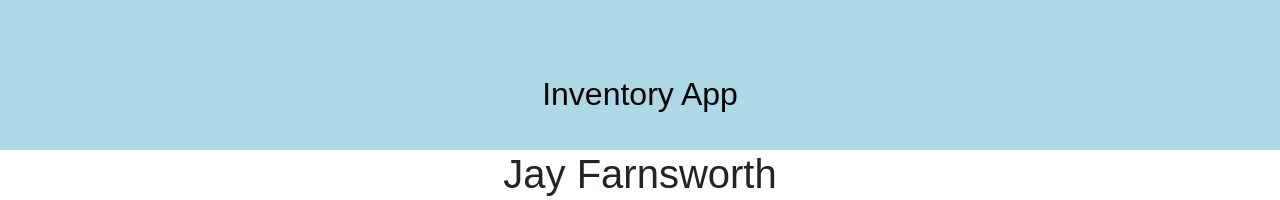
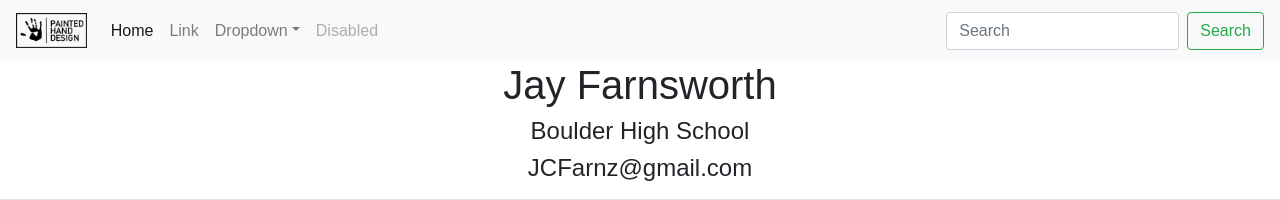
Before and after one commit to chasfricke/inventory-fe, a React (Create React App) app: page / in a window 1280 px wide. Shown: the top 200 px of the page. Built offline with nearby package versions, Linux system fonts and the light colour scheme; no server answers.

Commit message:
added generic navbar

```diff
--- a/src/components/App.js
+++ b/src/components/App.js
@@ -1,13 +1,14 @@
 import React, { Component } from 'react';
 import '../css/App.css';
 import ItemList from './ItemList';
+import NavBar from './NavBar';
 
 class App extends Component {
   render() {
     return (
       <div className="App">
-        <header className="App-header">
-          <h1 className="App-title">Inventory App</h1>
+        <header>
+          <NavBar />
         </header>
         <div>
           <ItemList />
--- a/src/components/ItemList.js
+++ b/src/components/ItemList.js
@@ -30,21 +30,6 @@
     };
 
   }
-
-  componentDidMount() {
-    this.getNannies()
-  }
-
-  getNannies = () => {
-    return fetch('https://gnarly-nannies.herokuapp.com/nanny_account_info')
-      .then(response => response.json())
-      .then(data => {
-        var nannyData = data.nanny_account_info;
-        this.setState({nannyData: nannyData})
-      })
-    }
-
-
 
 
   render() {
--- /dev/null
+++ b/src/components/NavBar.js
@@ -0,0 +1,54 @@
+import React from 'react';
+import logo from './PHD_logo.png'
+
+export class NavBar extends React.Component {
+  constructor(props) {
+    super(props)
+
+  }
+
+
+  render() {
+    return (
+    <nav class="navbar navbar-expand-lg navbar-light bg-light">
+        <a class="navbar-brand" href="https://www.paintedhand.design">
+            <img src={logo} width="auto" height="35" alt="PHD Logo" />
+        </a>
+        <button class="navbar-toggler" type="button" data-toggle="collapse" data-target="#navbarSupportedContent" aria-controls="navbarSupportedContent" aria-expanded="false" aria-label="Toggle navigation">
+          <span class="navbar-toggler-icon"></span>
+        </button>
+
+        <div class="collapse navbar-collapse" id="navbarSupportedContent">
+          <ul class="navbar-nav mr-auto">
+            <li class="nav-item active">
+              <a class="nav-link" href="#">Home <span class="sr-only">(current)</span></a>
+            </li>
+            <li class="nav-item">
+              <a class="nav-link" href="#">Link</a>
+            </li>
+            <li class="nav-item dropdown">
+              <a class="nav-link dropdown-toggle" href="#" id="navbarDropdown" role="button" data-toggle="dropdown" aria-haspopup="true" aria-expanded="false">
+                Dropdown
+              </a>
+              <div class="dropdown-menu" aria-labelledby="navbarDropdown">
+                <a class="dropdown-item" href="#">Action</a>
+                <a class="dropdown-item" href="#">Another action</a>
+                <div class="dropdown-divider"></div>
+                <a class="dropdown-item" href="#">Something else here</a>
+              </div>
+            </li>
+            <li class="nav-item">
+              <a class="nav-link disabled" href="#">Disabled</a>
+            </li>
+          </ul>
+          <form class="form-inline my-2 my-lg-0">
+            <input class="form-control mr-sm-2" type="search" placeholder="Search" aria-label="Search"></input>
+            <button class="btn btn-outline-success my-2 my-sm-0" type="submit">Search</button>
+          </form>
+        </div>
+      </nav>
+    );
+  }
+}
+
+export default NavBar;
--- a/src/css/ItemList.css
+++ b/src/css/ItemList.css
@@ -1,7 +1,3 @@
 .list-container {
     background-color: #F8F8f8;
 }
-
-.con {
-    width: 80vw;
-}
```
Also changed, not shown: src/components/PHD_logo.png (added).
